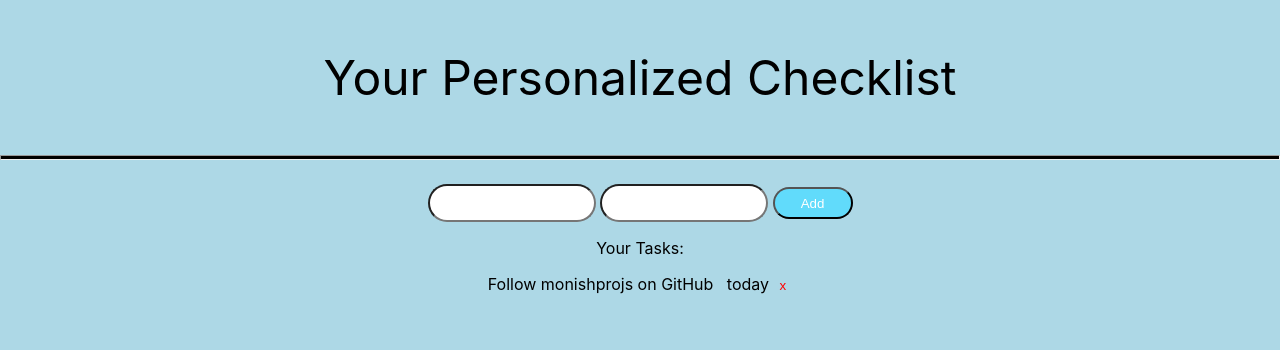
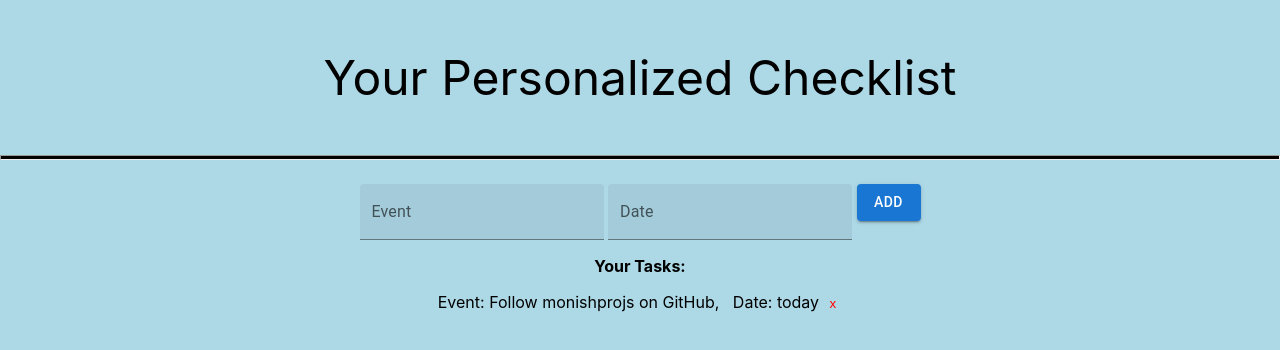
Before and after one commit to monishprojs/checklist, a React (Create React App) app: page / in a window 1280 px wide. Shown: the top 350 px of the page. Built offline with nearby package versions, Linux system fonts and the light colour scheme.

Commit message:
added material

```diff
--- a/src/components/checkList.css
+++ b/src/components/checkList.css
@@ -6,18 +6,12 @@
     text-align: center;
 }
 
-.subject {
-    width: 10rem;
-    height: 2rem;
-    border-radius: 30px;
-}
+.subject {}
 
 .submit {
     color: white;
     background-color: rgb(97, 219, 251);
-    border-radius: 80px;
-    width: 5rem;
-    height: 2rem;
+    margin-top: 30px;
 }
 
 .submit:hover {
--- a/src/components/checkList.tsx
+++ b/src/components/checkList.tsx
@@ -1,5 +1,8 @@
 import React, { useEffect, useState } from 'react';
 import './checkList.css';
+import TextField from '@mui/material/TextField';
+import Button from '@mui/material/Button';
+
 
 
 function CheckList() {
@@ -32,18 +35,20 @@ function CheckList() {
     return (
         <div>
             <div className="functions">
-                <input type="text" id="add" className="subject" onKeyDown={enter} />
+                <TextField type="text" id="add" variant="filled" label="Event" className="subject" onKeyDown={enter} />
                 &nbsp;
-                <input type="text" id="date" className="subject" onKeyDown={enter} />
+                <TextField type="text" id="date" variant="filled" label="Date" className="subject" onKeyDown={enter} />
                 &nbsp;
-                <button onClick={addList} className="submit">Add</button>
+                <Button variant="contained" onClick={addList} className="submit">Add</Button>
             </div>
             <div className="list">
-                <p>Your Tasks:</p>
+                <p>
+                <b>Your Tasks:</b>
+                </p>
                 {checkList.map((check, index) => {
                     return (
                         <div>
-                            {check.message} &nbsp; {check.date}
+                            Event: {check.message}, &nbsp; Date: {check.date}
                             &nbsp;
                             <button className="remove" onClick={() => removeList(index)}>x</button>
                         </div>
```
